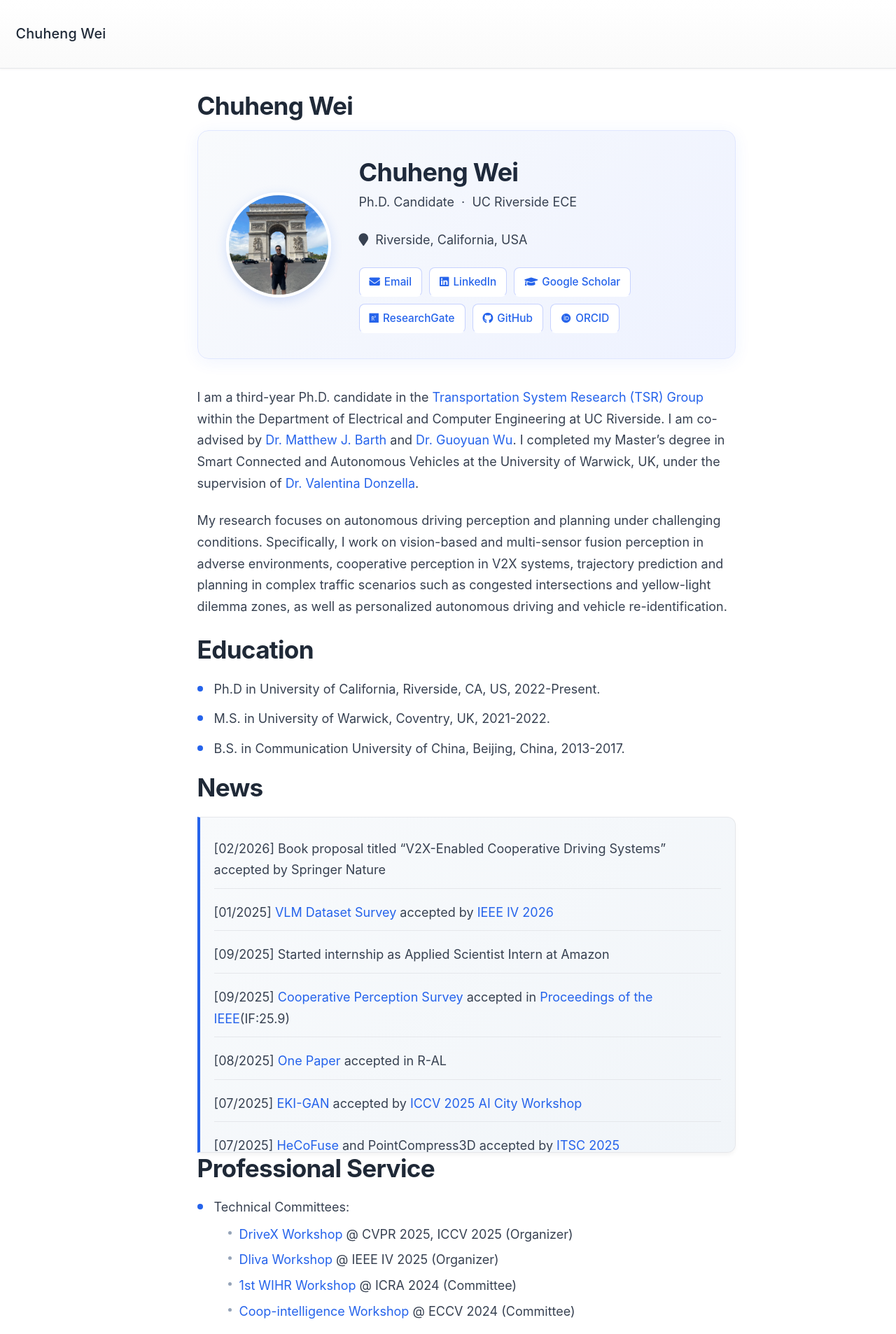
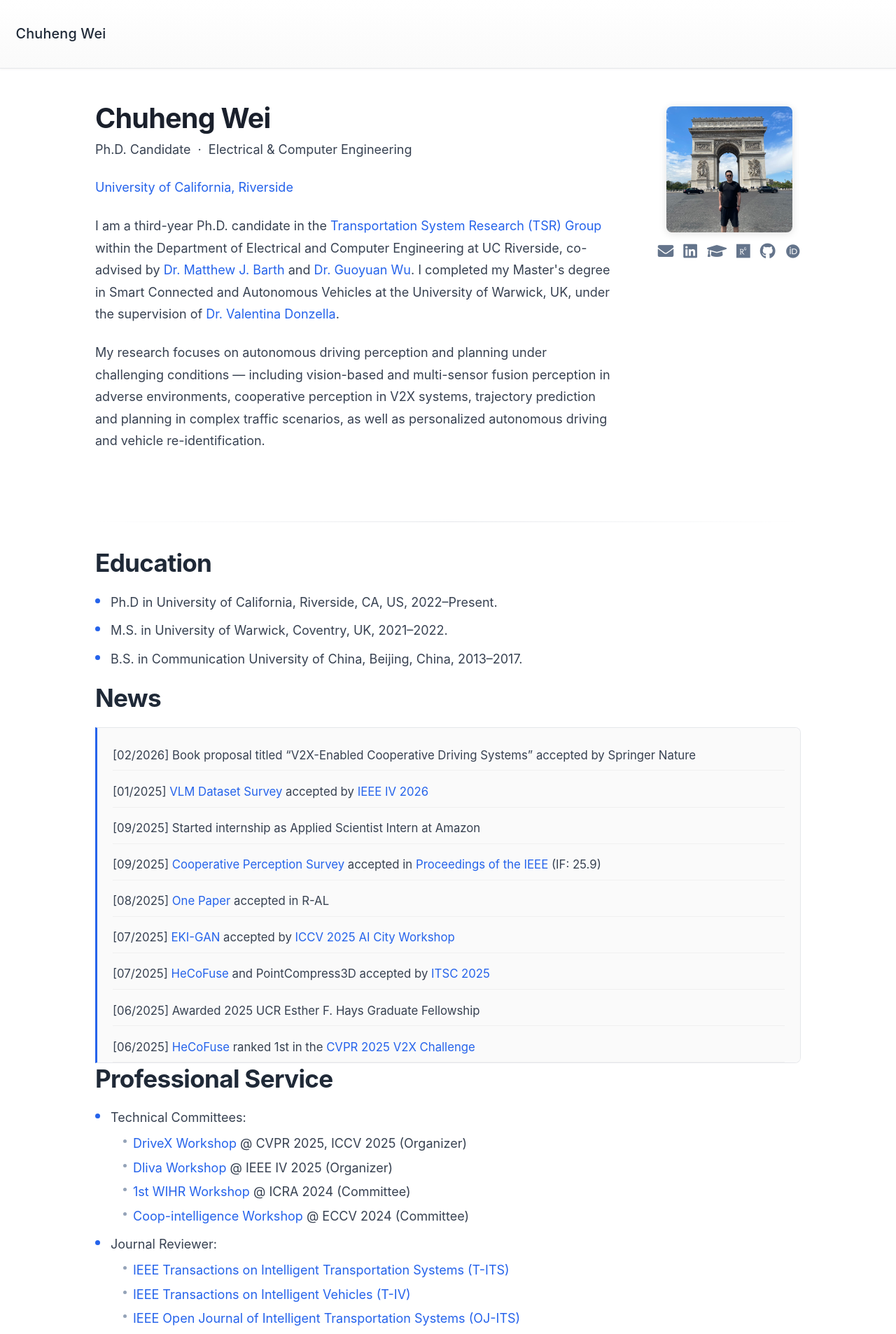
Before and after one commit to ChuhengWei/ChuhengWei.github.io, a Jekyll site: the page built from _pages/about.md, in a window 1280 px wide. Shown: the top 1906 px of the page at 70% size. Built offline with Jekyll 4.4.1, drawn with Linux system fonts in a browser that asks for light colours; some web fonts are replaced; part of the change alters nothing that is shown; some of the changed text lies outside the part shown.

Commit message:
Redesign about page: wider layout, photo right, bio left
- Override Susy grid to full-width (max 1080px) for more breathing room
- Profile hero: left=name/title/bio text, right=photo + small icon links
- Icon-only social links (email, LinkedIn, Scholar, ResearchGate, GitHub, ORCID)
- Responsive: stacks vertically on mobile

Co-Authored-By: Claude Sonnet 4.6 <noreply@anthropic.com>

```diff
--- a/_pages/about.md
+++ b/_pages/about.md
@@ -1,6 +1,6 @@
 ---
 permalink: /
-title: "Chuheng Wei"
+title: " "
 excerpt: "About me"
 author_profile: false
 redirect_from:
@@ -8,36 +8,48 @@ redirect_from:
   - /about.html
 ---
 
-<div class="profile-header">
-  <div class="profile-photo-wrap">
+<div class="profile-hero">
+  <div class="profile-left">
+    <h1 class="profile-name">Chuheng Wei</h1>
+    <p class="profile-subtitle">Ph.D. Candidate &nbsp;·&nbsp; Electrical &amp; Computer Engineering</p>
+    <p class="profile-affil"><a href="https://www.ucr.edu/" target="_blank">University of California, Riverside</a></p>
+
+    <p class="profile-bio">
+      I am a third-year Ph.D. candidate in the <a href="https://www.cert.ucr.edu/transportation-systems-vehicle-infrastructure-interaction" target="_blank">Transportation System Research (TSR) Group</a>
+      within the Department of Electrical and Computer Engineering at UC Riverside,
+      co-advised by <a href="https://intra.ece.ucr.edu/~barth/" target="_blank">Dr. Matthew J. Barth</a>
+      and <a href="https://profiles.ucr.edu/app/home/profile/guoyuanw" target="_blank">Dr. Guoyuan Wu</a>.
+      I completed my Master's degree in Smart Connected and Autonomous Vehicles at the University of Warwick, UK,
+      under the supervision of <a href="https://warwick.ac.uk/fac/sci/wmg/about/our-people/profile?wmgid=1224" target="_blank">Dr. Valentina Donzella</a>.
+    </p>
+    <p class="profile-bio">
+      My research focuses on autonomous driving perception and planning under challenging conditions —
+      including vision-based and multi-sensor fusion perception in adverse environments,
+      cooperative perception in V2X systems, trajectory prediction and planning in complex traffic scenarios,
+      as well as personalized autonomous driving and vehicle re-identification.
+    </p>
+  </div>
+
+  <div class="profile-right">
     <img src="/images/kxm.jpg" alt="Chuheng Wei" class="profile-photo">
-  </div>
-  <div class="profile-info">
-    <h1 class="profile-name">Chuheng Wei</h1>
-    <p class="profile-title">Ph.D. Candidate &nbsp;·&nbsp; UC Riverside ECE</p>
-    <p class="profile-location"><i class="fa fa-map-marker" aria-hidden="true"></i> &nbsp;Riverside, California, USA</p>
-    <div class="profile-links">
-      <a href="mailto:chuheng.wei@email.ucr.edu" class="profile-link"><i class="fas fa-envelope"></i> Email</a>
-      <a href="https://www.linkedin.com/in/chuheng-wei-520823222/" class="profile-link" target="_blank"><i class="fab fa-linkedin"></i> LinkedIn</a>
-      <a href="https://scholar.google.com/citations?user=LXwEufAAAAAJ&hl=en&oi=ao" class="profile-link" target="_blank"><i class="fas fa-graduation-cap"></i> Google Scholar</a>
-      <a href="https://www.researchgate.net/profile/Chuheng-Wei" class="profile-link" target="_blank"><i class="fab fa-researchgate"></i> ResearchGate</a>
-      <a href="https://github.com/ChuhengWei" class="profile-link" target="_blank"><i class="fab fa-github"></i> GitHub</a>
-      <a href="https://orcid.org/0000-0002-0747-9398" class="profile-link" target="_blank"><i class="ai ai-orcid"></i> ORCID</a>
+    <div class="profile-icons">
+      <a href="mailto:chuheng.wei@email.ucr.edu" title="Email"><i class="fas fa-envelope"></i></a>
+      <a href="https://www.linkedin.com/in/chuheng-wei-520823222/" title="LinkedIn" target="_blank"><i class="fab fa-linkedin"></i></a>
+      <a href="https://scholar.google.com/citations?user=LXwEufAAAAAJ&hl=en&oi=ao" title="Google Scholar" target="_blank"><i class="fas fa-graduation-cap"></i></a>
+      <a href="https://www.researchgate.net/profile/Chuheng-Wei" title="ResearchGate" target="_blank"><i class="fab fa-researchgate"></i></a>
+      <a href="https://github.com/ChuhengWei" title="GitHub" target="_blank"><i class="fab fa-github"></i></a>
+      <a href="https://orcid.org/0000-0002-0747-9398" title="ORCID" target="_blank"><i class="ai ai-orcid"></i></a>
     </div>
   </div>
 </div>
 
-I am a third-year Ph.D. candidate in the [Transportation System Research (TSR) Group](https://www.cert.ucr.edu/transportation-systems-vehicle-infrastructure-interaction) within the Department of Electrical and Computer Engineering at UC Riverside. I am co-advised by [Dr. Matthew J. Barth](https://intra.ece.ucr.edu/~barth/?_gl=1%2Atxlm05%2A_ga%2AMTIxMTU1MDMyMy4xNjkzOTQ5OTQ0%2A_ga_S8BZQKWST2%2AMTcwMzkzMDI1My41Mi4xLjE3MDM5MzAzMDIuMC4wLjA.%2A_ga_Z1RGSBHBF7%2AMTcwMzkzMDI1My41Mi4xLjE3MDM5MzAzMDIuMC4wLjA.) and [Dr. Guoyuan Wu](https://profiles.ucr.edu/app/home/profile/guoyuanw). I completed my Master's degree in Smart Connected and Autonomous Vehicles at the University of Warwick, UK, under the supervision of [Dr. Valentina Donzella](https://warwick.ac.uk/fac/sci/wmg/about/our-people/profile?wmgid=1224).
-
-My research focuses on autonomous driving perception and planning under challenging conditions. Specifically, I work on vision-based and multi-sensor fusion perception in adverse environments, cooperative perception in V2X systems, trajectory prediction and planning in complex traffic scenarios such as congested intersections and yellow-light dilemma zones, as well as personalized autonomous driving and vehicle re-identification.
-
-
+---
 
 Education
 ======
-* Ph.D in University of California, Riverside, CA, US, 2022-Present.
-* M.S. in University of Warwick, Coventry, UK, 2021-2022.
-* B.S. in Communication University of China, Beijing, China, 2013-2017.
+* Ph.D in University of California, Riverside, CA, US, 2022–Present.
+* M.S. in University of Warwick, Coventry, UK, 2021–2022.
+* B.S. in Communication University of China, Beijing, China, 2013–2017.
 
 
 News
@@ -46,17 +58,17 @@ News
 - [02/2026] Book proposal titled "V2X-Enabled Cooperative Driving Systems" accepted by Springer Nature
 - [01/2025] [VLM Dataset Survey](https://www.techrxiv.org/doi/full/10.36227/techrxiv.177203266.67901185) accepted by [IEEE IV 2026](https://ieee-iv.org/2026/)
 - [09/2025] Started internship as Applied Scientist Intern at Amazon
-- [09/2025] [Cooperative Perception Survey](https://ieeexplore.ieee.org/abstract/document/11186152/) accepted in [Proceedings of the IEEE](https://ieeexplore.ieee.org/xpl/tocresult.jsp?isnumber=4357935)(IF:25.9)
+- [09/2025] [Cooperative Perception Survey](https://ieeexplore.ieee.org/abstract/document/11186152/) accepted in [Proceedings of the IEEE](https://ieeexplore.ieee.org/xpl/tocresult.jsp?isnumber=4357935) (IF: 25.9)
 - [08/2025] [One Paper](https://ieeexplore.ieee.org/abstract/document/11122292) accepted in R-AL
 - [07/2025] [EKI-GAN](https://scholar.google.com/citations?view_op=view_citation&hl=en&user=LXwEufAAAAAJ&sortby=pubdate&citation_for_view=LXwEufAAAAAJ:KlAtU1dfN6UC) accepted by [ICCV 2025](https://iccv.thecvf.com/) [AI City Workshop](https://www.aicitychallenge.org/)
 - [07/2025] [HeCoFuse](https://arxiv.org/abs/2507.13677) and PointCompress3D accepted by [ITSC 2025](https://ieee-itsc.org/2025/)
 - [06/2025] Awarded 2025 UCR Esther F. Hays Graduate Fellowship
-- [06/2025] [HeCoFuse](https://arxiv.org/abs/2507.13677) ranked 1st in the [CVPR 2025 V2X Challenge](https://drivex-workshop.github.io/).
-- [03/2025] [One paper (Sensor Fusion Survey)](https://ieeexplore.ieee.org/document/11097396) accepted by [IV 2025](https://ieee-iv.org/2025/).
+- [06/2025] [HeCoFuse](https://arxiv.org/abs/2507.13677) ranked 1st in the [CVPR 2025 V2X Challenge](https://drivex-workshop.github.io/)
+- [03/2025] [One paper (Sensor Fusion Survey)](https://ieeexplore.ieee.org/document/11097396) accepted by [IV 2025](https://ieee-iv.org/2025/)
 - [03/2025] One paper [(VRU Survey)](https://www.mdpi.com/2076-3417/15/7/3797) accepted in [Applied Sciences](https://www.mdpi.com/journal/applsci)
-- [01/2025] Award [USDOT Intersection Safety Challenge (Stage 1B)](https://its.dot.gov/isc/) Prize.
-- [12/2024] Passed Oral Exam and advanced to PhD candidacy.
-- [10/2024] Three papers accepted by [TRB 2025](https://trb-annual-meeting.nationalacademies.org/) for presentation.
+- [01/2025] Award [USDOT Intersection Safety Challenge (Stage 1B)](https://its.dot.gov/isc/) Prize
+- [12/2024] Passed Oral Exam and advanced to PhD candidacy
+- [10/2024] Three papers accepted by [TRB 2025](https://trb-annual-meeting.nationalacademies.org/) for presentation
 - [09/2024] MappedPillars awarded Best Student Poster Runner-up Award at [DSAA 2024](https://dsaa2024.dsaa.co/)
 - [07/2024] [RAF-RCNN](https://ieeexplore.ieee.org/abstract/document/10920096) accepted by [ITSC 2024](https://ieee-itsc.org/2024/)
 - [07/2024] Awarded 2024 UCR Esther F. Hays Graduate Fellowship
@@ -65,201 +77,15 @@ News
 - [01/2024] [Dilemma Zone Survey](https://ieeexplore.ieee.org/abstract/document/10485546) accepted by [FISTS 2024](https://2023.ieee-itsc.org/)
 - [11/2023] [One Paper](https://ieeexplore.ieee.org/abstract/document/10473585) accepted by [IRC 2023](https://www.ieee-irc.org/)
 - [07/2023] [One Paper](https://ieeexplore.ieee.org/abstract/document/10422473) accepted by [ITSC 2023](https://2023.ieee-itsc.org/)
-- [01/2023] Started as a Research Assistant (RA) at [CE-CERT](https://www.cert.ucr.edu/), [ECE](https://www.ece.ucr.edu/), [UCR](https://www.ucr.edu/).
-- [09/2022] Began PhD studies at the [University of California, Riverside (UCR)](https://www.ucr.edu/).
-- [10/2022] Graduated from the [University of Warwick](https://warwick.ac.uk/) with an MSc in [SCAV](https://warwick.ac.uk/fac/sci/wmg/study/masters-degrees/connected-autonomous-vehicles/).
-- [10/2021] Started the MSc program in [Smart, Connected and Autonomous Vehicles (SCAV)](https://warwick.ac.uk/fac/sci/wmg/study/masters-degrees/connected-autonomous-vehicles/) at the [University of Warwick](https://warwick.ac.uk/).
+- [01/2023] Started as a Research Assistant (RA) at [CE-CERT](https://www.cert.ucr.edu/), [ECE](https://www.ece.ucr.edu/), [UCR](https://www.ucr.edu/)
+- [09/2022] Began PhD studies at [UC Riverside](https://www.ucr.edu/)
+- [10/2022] Graduated from [University of Warwick](https://warwick.ac.uk/) with an MSc in [SCAV](https://warwick.ac.uk/fac/sci/wmg/study/masters-degrees/connected-autonomous-vehicles/)
+- [10/2021] Started MSc in [Smart, Connected and Autonomous Vehicles](https://warwick.ac.uk/fac/sci/wmg/study/masters-degrees/connected-autonomous-vehicles/) at the [University of Warwick](https://warwick.ac.uk/)
 </div>
 
-<style>
-/* ── Profile Header ───────────────────────────────────────────── */
-.profile-header {
-  display: flex;
-  align-items: center;
-  gap: 40px;
-  padding: 36px 40px;
-  margin: 0 0 40px 0;
-  background: linear-gradient(135deg, #f8fafc 0%, #eef2ff 100%);
-  border: 1px solid #e0e7ff;
-  border-radius: 16px;
-  box-shadow: 0 4px 24px rgba(37, 99, 235, 0.07);
-}
-
-.profile-photo-wrap {
-  flex-shrink: 0;
-}
-
-.profile-photo {
-  width: 150px;
-  height: 150px;
-  border-radius: 50%;
-  object-fit: cover;
-  border: 4px solid #fff;
-  box-shadow: 0 4px 16px rgba(37, 99, 235, 0.18);
-  display: block;
-}
-
-.profile-info {
-  flex: 1;
-  min-width: 0;
-}
-
-.profile-name {
-  font-size: 2rem;
-  font-weight: 700;
-  margin: 0 0 4px 0;
-  color: #1e293b;
-  border: none;
-  padding: 0;
-}
-
-.profile-title {
-  font-size: 1rem;
-  color: #475569;
-  margin: 0 0 6px 0;
-}
-
-.profile-location {
-  font-size: 0.9rem;
-  color: #64748b;
-  margin: 0 0 18px 0;
-}
-
-.profile-links {
-  display: flex;
-  flex-wrap: wrap;
-  gap: 10px;
-}
-
-.profile-link {
-  display: inline-flex;
-  align-items: center;
-  gap: 6px;
-  padding: 7px 14px;
-  background: #fff;
-  border: 1px solid #c7d2fe;
-  border-radius: 8px;
-  font-size: 0.85rem;
-  color: #2563eb;
-  text-decoration: none;
-  font-weight: 500;
-  transition: all 0.18s ease;
-  white-space: nowrap;
-}
-
-.profile-link:hover {
-  background: #2563eb;
-  color: #fff;
-  border-color: #2563eb;
-  text-decoration: none;
-  transform: translateY(-1px);
-  box-shadow: 0 4px 12px rgba(37, 99, 235, 0.25);
-}
-
-@media (max-width: 640px) {
-  .profile-header {
-    flex-direction: column;
-    text-align: center;
-    padding: 28px 20px;
-    gap: 20px;
-  }
-  .profile-links {
-    justify-content: center;
-  }
-  .profile-name {
-    font-size: 1.6rem;
-  }
-}
-
-/* ── News scroll box ──────────────────────────────────────────── */
-.news-scroll {
-  max-height: 480px;
-  overflow-y: auto;
-  padding: 20px;
-  background: linear-gradient(135deg, #f8fafc 0%, #f1f5f9 100%);
-  border: 1px solid #e5e7eb;
-  border-left: 4px solid #2563eb;
-  border-radius: 0 12px 12px 0;
-  box-shadow: 0 4px 6px -1px rgba(0, 0, 0, 0.05);
-}
-
-.news-scroll ul {
-  list-style: none;
-  padding: 0;
-  margin: 0;
-}
-
-.news-scroll li {
-  padding: 10px 0;
-  border-bottom: 1px solid #e5e7eb;
-  transition: all 0.2s ease;
-}
-
-.news-scroll li:last-child {
-  border-bottom: none;
-}
-
-.news-scroll li:hover {
-  padding-left: 8px;
-  background: rgba(37, 99, 235, 0.03);
-  border-radius: 6px;
-}
-
-.news-scroll::-webkit-scrollbar { width: 6px; }
-.news-scroll::-webkit-scrollbar-track { background: #f1f5f9; border-radius: 3px; }
-.news-scroll::-webkit-scrollbar-thumb { background: linear-gradient(180deg, #94a3b8 0%, #64748b 100%); border-radius: 3px; }
-.news-scroll::-webkit-scrollbar-thumb:hover { background: linear-gradient(180deg, #64748b 0%, #475569 100%); }
-
-/* ── Section list styling ─────────────────────────────────────── */
-.page__content ul {
-  padding-left: 0;
-}
-
-.page__content > ul > li {
-  list-style: none;
-  position: relative;
-  padding-left: 24px;
-  margin-bottom: 12px;
-}
-
-.page__content > ul > li:before {
-  content: "";
-  position: absolute;
-  left: 0;
-  top: 10px;
-  width: 8px;
-  height: 8px;
-  background: #2563eb;
-  border-radius: 50%;
-}
-
-.page__content ul ul {
-  margin-top: 8px;
-  padding-left: 20px;
-}
-
-.page__content ul ul li {
-  list-style: none;
-  position: relative;
-  padding-left: 16px;
-  margin-bottom: 6px;
-}
-
-.page__content ul ul li:before {
-  content: "";
-  position: absolute;
-  left: 0;
-  top: 10px;
-  width: 5px;
-  height: 5px;
-  background: #94a3b8;
-  border-radius: 50%;
-}
-</style>
 
 Professional Service
 ======
-
 
 - Technical Committees:
   - [DriveX Workshop](https://drivex-workshop.github.io/) @ CVPR 2025, ICCV 2025 (Organizer)
@@ -267,11 +93,10 @@ Professional Service
   - [1st WIHR Workshop](https://icrawearable.github.io/) @ ICRA 2024 (Committee)
   - [Coop-intelligence Workshop](https://coop-intelligence.github.io/) @ ECCV 2024 (Committee)
 
-
 - Journal Reviewer:
   - [IEEE Transactions on Intelligent Transportation Systems (T-ITS)](https://ieee-itss.org/pub/t-its/)
   - [IEEE Transactions on Intelligent Vehicles (T-IV)](https://ieee-itss.org/pub/t-iv/)
-  - [IEEE Open Journal of Intelligent Transportation Systems(OJ-ITS)](https://ieee-itss.org/pub/oj-its/)
+  - [IEEE Open Journal of Intelligent Transportation Systems (OJ-ITS)](https://ieee-itss.org/pub/oj-its/)
   - [IEEE Open Journal of Vehicular Technology](https://ieeexplore.ieee.org/xpl/RecentIssue.jsp?punumber=8782711)
   - [Transactions on Machine Learning Research](https://jmlr.org/tmlr/)
   - [Computer Science](https://peerj.com/computer-science/)
@@ -286,3 +111,192 @@ Professional Service
   - IEEE / CVF Computer Vision and Pattern Recognition Conference (CVPR)
   - IEEE International Conference on Vehicular Electronics and Safety (ICVES)
   - IEEE Forum for Innovative Sustainable Transportation Systems (FISTS)
+
+<style>
+/* ── Widen the content area ───────────────────────────────────── */
+.page {
+  float: none !important;
+  width: 100% !important;
+  margin-left: 0 !important;
+  margin-right: 0 !important;
+  padding-left: 0 !important;
+  padding-right: 0 !important;
+}
+#main {
+  max-width: 1080px !important;
+  padding-left: 2em !important;
+  padding-right: 2em !important;
+}
+/* hide the duplicate h1 page title (we render our own) */
+.page__title { display: none; }
+
+/* ── Profile hero ─────────────────────────────────────────────── */
+.profile-hero {
+  display: flex;
+  align-items: flex-start;
+  gap: 56px;
+  padding: 12px 0 40px 0;
+}
+
+.profile-left {
+  flex: 1;
+  min-width: 0;
+}
+
+.profile-name {
+  font-size: 2.2rem;
+  font-weight: 700;
+  color: #1a202c;
+  margin: 0 0 6px 0;
+  border: none;
+  padding: 0;
+  line-height: 1.2;
+}
+
+.profile-subtitle {
+  font-size: 1rem;
+  color: #4a5568;
+  margin: 0 0 4px 0;
+}
+
+.profile-affil {
+  font-size: 0.95rem;
+  color: #718096;
+  margin: 0 0 24px 0;
+}
+
+.profile-affil a {
+  color: #2563eb;
+  text-decoration: none;
+}
+
+.profile-affil a:hover { text-decoration: underline; }
+
+.profile-bio {
+  font-size: 0.97rem;
+  line-height: 1.75;
+  color: #374151;
+  margin: 0 0 14px 0;
+}
+
+/* ── Right column: photo + icons ──────────────────────────────── */
+.profile-right {
+  flex-shrink: 0;
+  display: flex;
+  flex-direction: column;
+  align-items: center;
+  gap: 16px;
+  padding-top: 6px;
+}
+
+.profile-photo {
+  width: 180px;
+  height: 180px;
+  border-radius: 8px;
+  object-fit: cover;
+  display: block;
+  box-shadow: 0 2px 12px rgba(0,0,0,0.12);
+}
+
+.profile-icons {
+  display: flex;
+  justify-content: center;
+  gap: 14px;
+}
+
+.profile-icons a {
+  color: #64748b;
+  font-size: 1.25rem;
+  text-decoration: none;
+  transition: color 0.15s ease, transform 0.15s ease;
+  display: flex;
+  align-items: center;
+}
+
+.profile-icons a:hover {
+  color: #2563eb;
+  transform: translateY(-2px);
+}
+
+/* ── Responsive ───────────────────────────────────────────────── */
+@media (max-width: 680px) {
+  .profile-hero {
+    flex-direction: column-reverse;
+    align-items: center;
+    gap: 24px;
+    padding-bottom: 28px;
+  }
+  .profile-right { width: 100%; }
+  .profile-photo { width: 140px; height: 140px; }
+  .profile-name { font-size: 1.7rem; text-align: center; }
+  .profile-subtitle, .profile-affil { text-align: center; }
+}
+
+/* ── News scroll ──────────────────────────────────────────────── */
+.news-scroll {
+  max-height: 480px;
+  overflow-y: auto;
+  padding: 18px 22px;
+  background: #fafafa;
+  border: 1px solid #e5e7eb;
+  border-left: 3px solid #2563eb;
+  border-radius: 0 8px 8px 0;
+}
+
+.news-scroll ul { list-style: none; padding: 0; margin: 0; }
+
+.news-scroll li {
+  padding: 8px 0;
+  border-bottom: 1px solid #f0f0f0;
+  font-size: 0.93rem;
+  line-height: 1.6;
+  color: #374151;
+}
+
+.news-scroll li:last-child { border-bottom: none; }
+
+.news-scroll::-webkit-scrollbar { width: 5px; }
+.news-scroll::-webkit-scrollbar-track { background: #f1f5f9; }
+.news-scroll::-webkit-scrollbar-thumb { background: #cbd5e1; border-radius: 3px; }
+
+/* ── Section list bullets ─────────────────────────────────────── */
+.page__content ul { padding-left: 0; }
+
+.page__content > ul > li {
+  list-style: none;
+  position: relative;
+  padding-left: 22px;
+  margin-bottom: 10px;
+}
+
+.page__content > ul > li:before {
+  content: "";
+  position: absolute;
+  left: 0;
+  top: 9px;
+  width: 7px;
+  height: 7px;
+  background: #2563eb;
+  border-radius: 50%;
+}
+
+.page__content ul ul { margin-top: 6px; padding-left: 18px; }
+
+.page__content ul ul li {
+  list-style: none;
+  position: relative;
+  padding-left: 14px;
+  margin-bottom: 4px;
+}
+
+.page__content ul ul li:before {
+  content: "";
+  position: absolute;
+  left: 0;
+  top: 9px;
+  width: 5px;
+  height: 5px;
+  background: #94a3b8;
+  border-radius: 50%;
+}
+</style>
```
